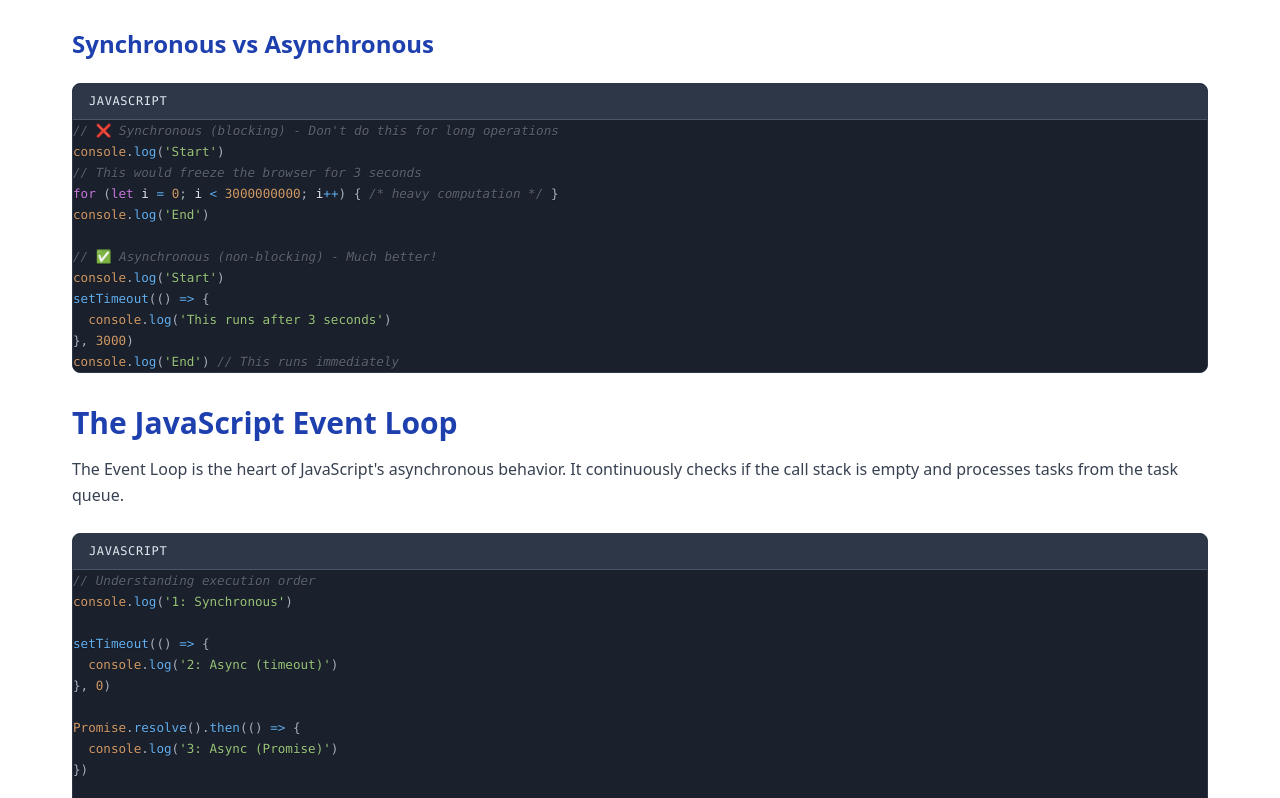
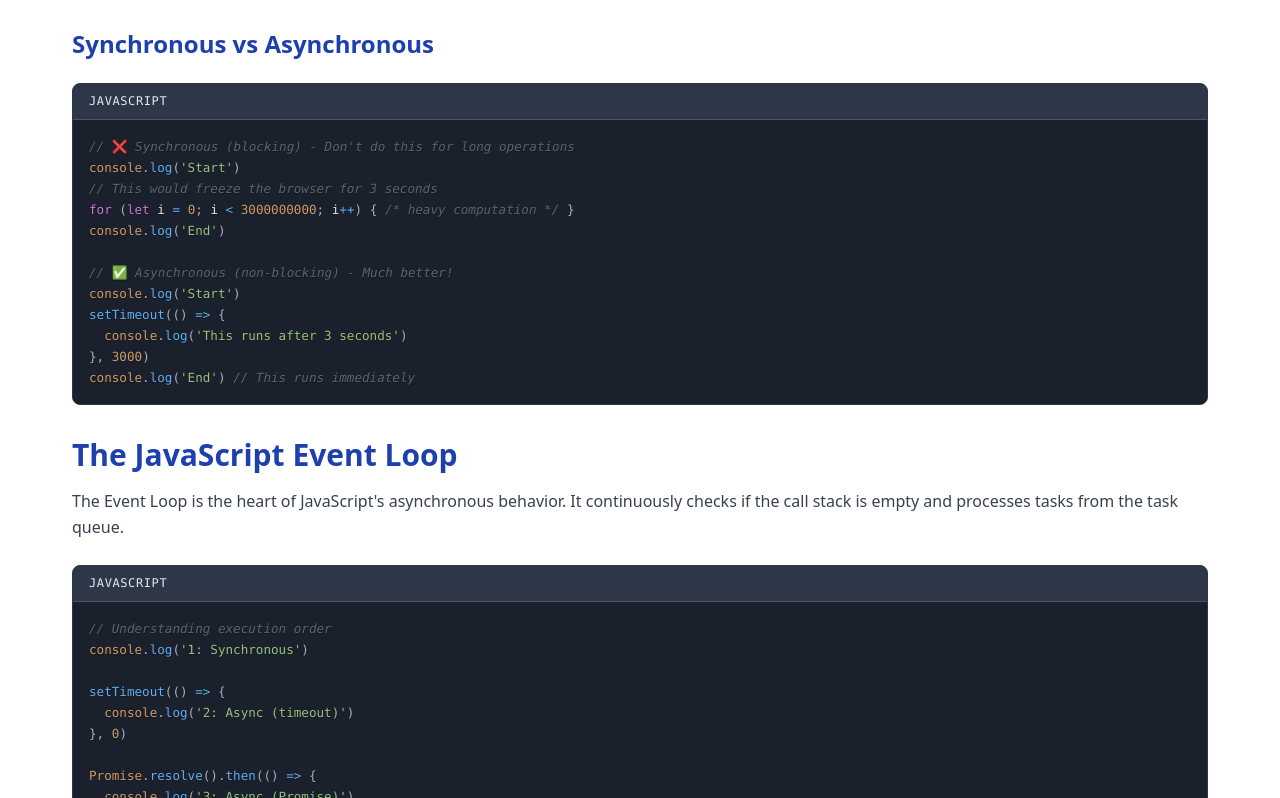
Before and after one commit to tugudush/promise, a React (Vite) app: page /chapter/1 in a window 1280 px wide. Shown: the part 1062-1860 px from the top of the page. Built offline with nearby package versions, Linux system fonts and the light colour scheme.

Commit message:
feat: adjust padding in SyntaxHighlighter for improved readability

```diff
--- a/src/examples/shared/SyntaxHighlighter.styles.ts
+++ b/src/examples/shared/SyntaxHighlighter.styles.ts
@@ -10,7 +10,7 @@ export const CodeBlockWrapper = styled.div`
   /* Override react-syntax-highlighter default styles */
   pre {
     margin: 0 !important;
-    padding: 0 !important;
+    padding: 1rem !important; /* Force generous padding */
     border-radius: 0 !important;
     background: #1a202c !important; /* Force dark background */
   }
--- a/src/examples/shared/SyntaxHighlighter.tsx
+++ b/src/examples/shared/SyntaxHighlighter.tsx
@@ -14,7 +14,7 @@ interface SyntaxHighlighterProps {
 // Enforced dark theme with consistent colors
 const DARK_THEME_OVERRIDE = {
   margin: 0,
-  padding: '1.5rem',
+  padding: '1rem', // Even more padding for comfortable spacing
   fontSize: '0.875rem',
   lineHeight: '1.5',
   fontFamily: '"Fira Code", "Monaco", "Consolas", monospace',
```
